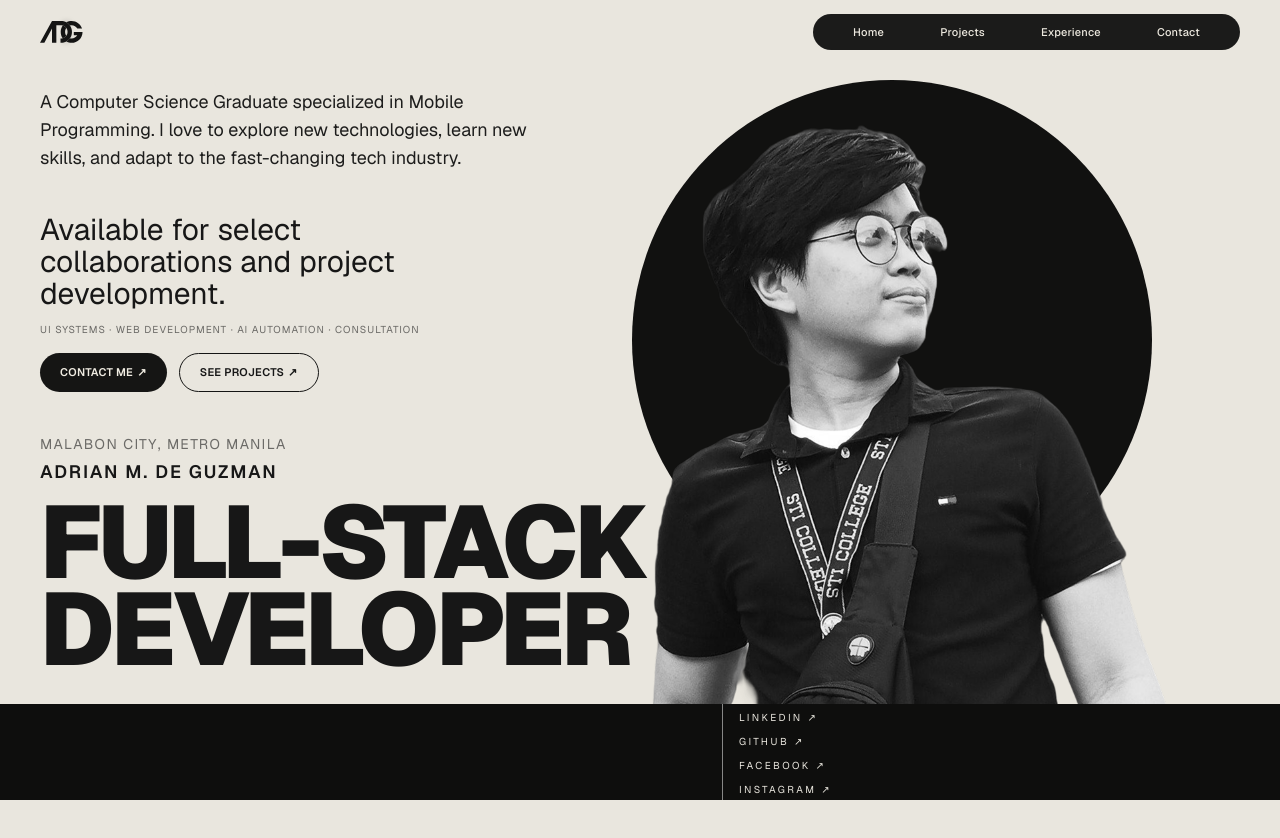
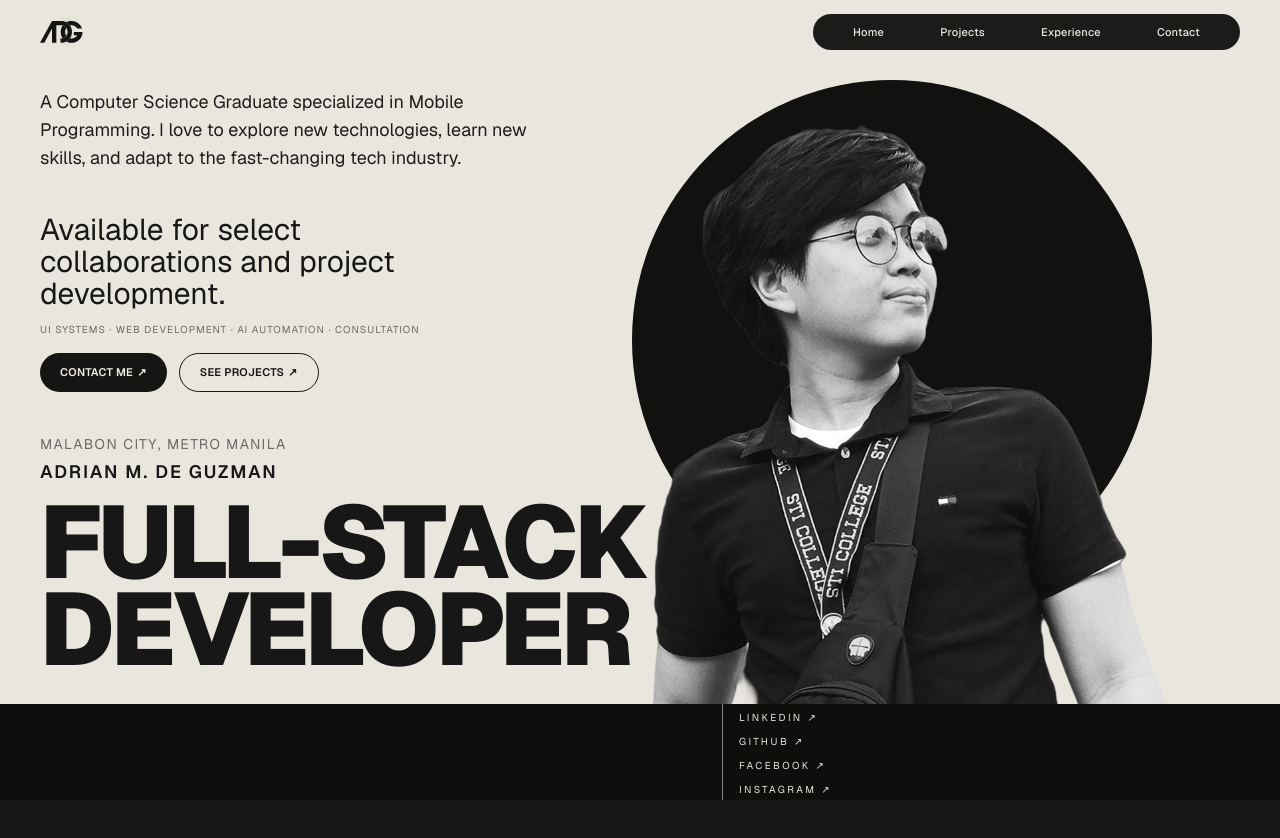
Before and after one commit to SenpaiAdri/portfolio-v3, a Next.js app: page / in a window 1280 px wide. Shown: the top 838 px of the page. Before the commit the page ends 800 px from the top, so only its background shows below. Built offline with nearby package versions, Linux system fonts and the light colour scheme.

Commit message:
refactor: changed layout structure on hero section and initialize project section

```diff
--- a/app/page.tsx
+++ b/app/page.tsx
@@ -1,16 +1,14 @@
 import { HeroSection } from "@/components/hero/hero-section";
+import { ProjectSection } from "@/components/project/project-section";
 import { NavBar } from "@/components/navbar";
-import { SocialBar } from "@/components/hero/bottom-links";
-
 
 export default function Home() {
   return (
-    <main className="flex min-h-[100dvh] flex-col bg-background text-foreground overflow-x-clip lg:h-[100dvh] lg:min-h-0 lg:overflow-hidden">
+    <main className="flex min-h-dvh flex-col bg-background text-foreground overflow-x-clip">
       <NavBar />
       <HeroSection />
-      <SocialBar />
+      <ProjectSection />
 
-      {/* Add new sections here, e.g. <ProjectsSection /> <ExperienceSection /> <ContactSection /> */}
     </main>
   );
 }
--- a/components/hero/bottom-links.tsx
+++ b/components/hero/bottom-links.tsx
@@ -2,7 +2,7 @@ import { socials } from "@/data/site";
 
 export function SocialBar() {
   return (
-    <div className="z-10 flex h-[12dvh] items-center justify-end bg-[#0e0e0d] text-[#e9e6de] pr-6 sm:pr-8 md:pr-[12vw] lg:pr-[35vw] py-4">
+    <div className="z-10 flex h-[12dvh] shrink-0 items-center justify-end bg-[#0e0e0d] text-[#e9e6de] pr-6 sm:pr-8 md:pr-[12vw] lg:pr-[35vw] py-4">
       <ul className="border-l border-white/50 pl-4">
         {socials.map((s) => (
           <li key={s}>
--- a/components/hero/hero-section.tsx
+++ b/components/hero/hero-section.tsx
@@ -1,23 +1,24 @@
 import Image from "next/image";
 import { Button } from "@/components/ui/button";
+import { SocialBar } from "@/components/hero/bottom-links";
 
 export function HeroSection() {
   return (
     <section
       aria-labelledby="hero-title"
-      className="grid flex-1 grid-cols-1 overflow-clip px-5 pt-5 sm:px-8 md:px-10 md:pt-6 lg:min-h-0 lg:grid-cols-[1fr_0.9fr] lg:px-10 lg:pt-4"
+      className="relative mt-[-7dvh] flex min-h-dvh flex-col lg:mt-[-8dvh] lg:h-dvh lg:overflow-hidden"
     >
-      {/* Left column — flat on mobile/tablet (contents), real flex + justify-between on desktop */}
+      <div className="grid min-h-0 flex-1 grid-cols-1 overflow-clip px-5 pt-[calc(7dvh+1.25rem)] sm:px-8 md:px-10 md:pt-[calc(7dvh+1.5rem)] lg:min-h-0 lg:grid-cols-[1fr_0.9fr] lg:px-10 lg:pt-[calc(8dvh+1rem)]">
+        {/* Left column */}
         <div className="contents lg:col-start-1 lg:flex lg:min-h-0 lg:flex-col lg:justify-between lg:py-2">
-        {/* Bio — desktop only */}
+          {/* Bio */}
           <p className="hidden max-w-lg text-sm text-[#1d1d1c] lg:order-1 lg:block lg:text-lg">
-          A Computer Science Graduate specialized in Mobile Programming. I love
-          to explore new technologies, learn new skills, and adapt to the
+            A Computer Science Graduate specialized in Mobile Programming. I
+            love to explore new technologies, learn new skills, and adapt to the
             fast-changing tech industry.
           </p>
 
-        {/* Title block — first on mobile/tablet, last on desktop.
-            vw sizing keeps both lines edge-to-edge on phone + tablet. */}
+          {/* Title block */}
           <div className="order-1 flex flex-col lg:order-3 lg:pb-6">
             <h1
               id="hero-title"
@@ -37,7 +38,7 @@ export function HeroSection() {
             </div>
           </div>
 
-        {/* CTA block — middle in all layouts */}
+          {/* CTA block */}
           <div className="order-2 mt-5 md:mt-7 lg:order-2 lg:mt-0">
             <p className="max-w-60 md:max-w-sm text-xl leading-6 md:leading-8 md:text-3xl lg:text-3xl">
               Available for select collaborations and project development.
@@ -56,7 +57,7 @@ export function HeroSection() {
           </div>
         </div>
 
-      {/* Portrait — last on mobile/tablet, right column on desktop */}
+        {/* Portrait */}
         <div className="relative order-3 mt-6 flex items-end justify-center md:mt-8 lg:col-start-2 lg:mt-0 lg:min-h-0 lg:justify-start">
           <div className="relative lg:absolute lg:-left-25 aspect-square w-[94vw] md:w-[80vw] lg:h-full lg:max-h-full lg:w-full">
             <div
@@ -73,6 +74,8 @@ export function HeroSection() {
             />
           </div>
         </div>
+      </div>
+      <SocialBar />
     </section>
   );
 }
--- a/components/navbar.tsx
+++ b/components/navbar.tsx
@@ -3,7 +3,7 @@ import { navLinks } from "@/data/site";
 
 export function NavBar() {
   return (
-    <header className="flex h-[7dvh] shrink-0 items-center justify-between px-5 sm:px-8 md:px-10 lg:h-[8dvh] lg:px-10">
+    <header className="z-50 flex h-[7dvh] shrink-0 items-center justify-between px-5 sm:px-8 md:px-10 lg:h-[8dvh] lg:px-10">
       <a
         href="#"
         aria-label="ADG home"
--- /dev/null
+++ b/components/project/project-section.tsx
@@ -0,0 +1,6 @@
+export function ProjectSection() {
+  return (
+    <section className="flex min-h-dvh flex-col bg-foreground px-5 text-background sm:px-8 md:px-10">
+    </section>
+  );
+}
```
Lines whose indentation alone changed are shown as unchanged.
